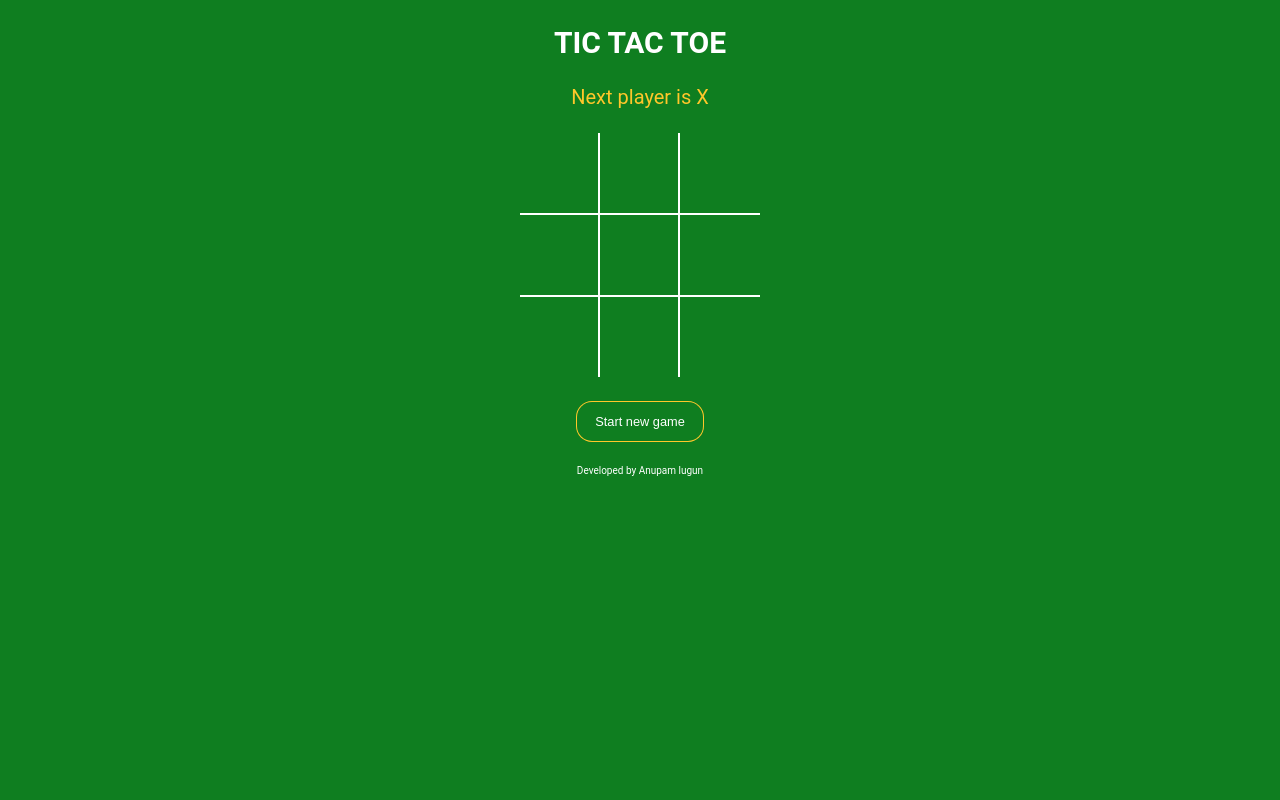
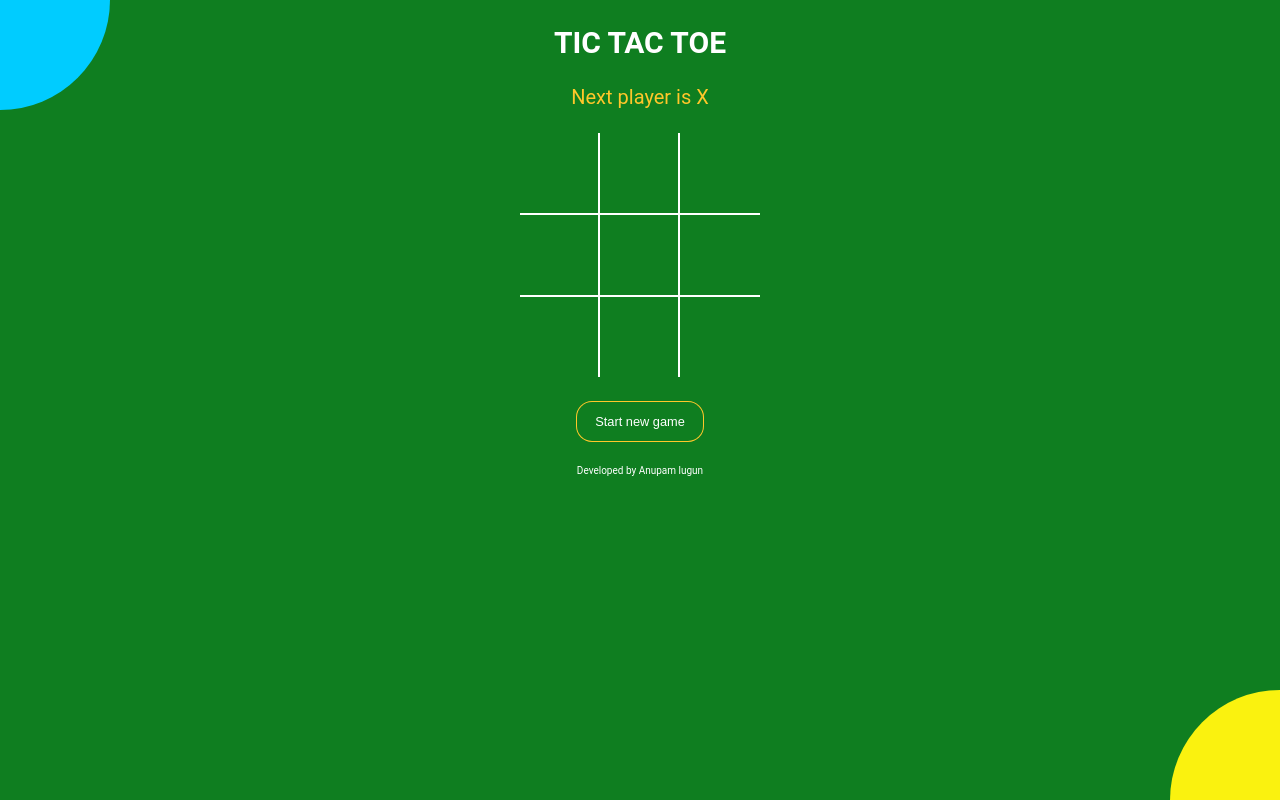
Before and after one commit to Anupamlugun/tic-tac-toe, a React (Vite) app: page / in a window 1280 px wide. Built offline with nearby package versions, Linux system fonts and the light colour scheme.

Commit message:
add some other style

```diff
--- a/src/App.jsx
+++ b/src/App.jsx
@@ -46,6 +46,7 @@ const App = () => {
       </button>
       <br></br>
       <span className="developer">Developed by Anupam lugun</span>
+      <div className="bg-balls"></div>
     </div>
   );
 };
--- a/src/styles.scss
+++ b/src/styles.scss
@@ -1,6 +1,8 @@
 $green: #12e177;
 $orange: #ffc72a;
 $boardcolor: #0f7e20;
+$blue: rgb(0, 204, 255);
+$yellow: rgb(250, 242, 15);
 
 body {
   display: flex;
@@ -149,7 +151,7 @@ button {
   }
 
   &:before {
-    background-color: $orange;
+    background-color: $yellow;
     right: -75px;
     bottom: -75px;
     @media screen and (min-width: 476px) {
@@ -161,7 +163,7 @@ button {
   }
 
   &:after {
-    background-color: $green;
+    background-color: $blue;
     top: -75px;
     left: -75px;
     @media screen and (min-width: 476px) {
@@ -173,10 +175,10 @@ button {
   }
 }
 #bluex {
-  color: rgb(0, 204, 255);
+  color: $blue;
 }
 #yellow0 {
-  color: rgb(250, 242, 15);
+  color: $yellow;
 }
 .developer {
   font-size: x-small;
```
